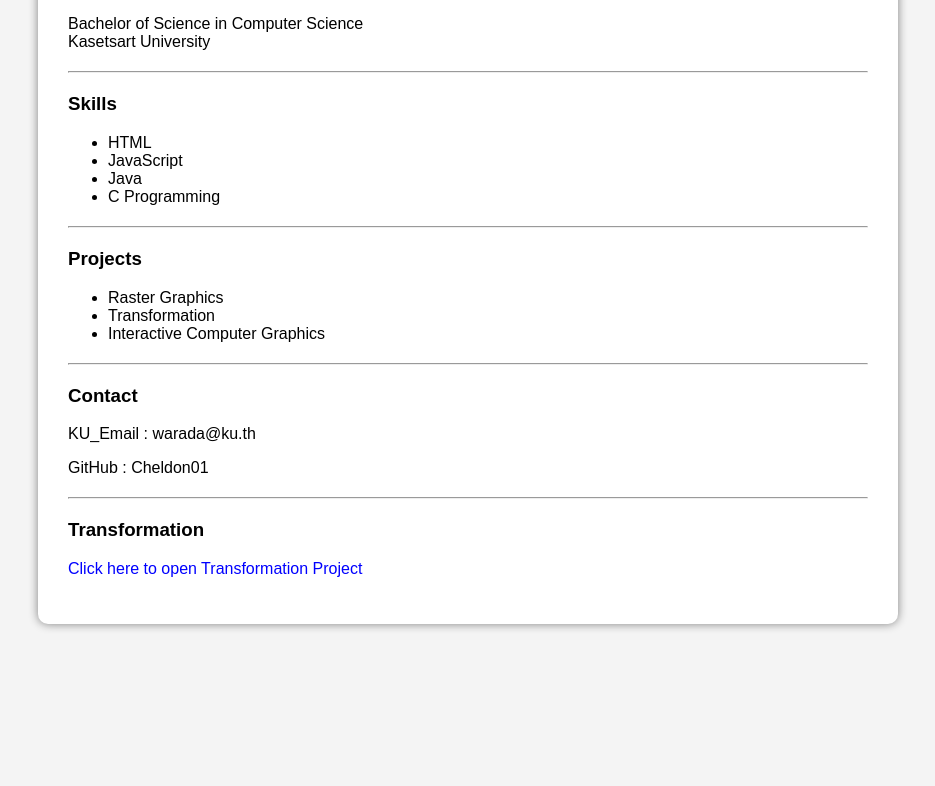
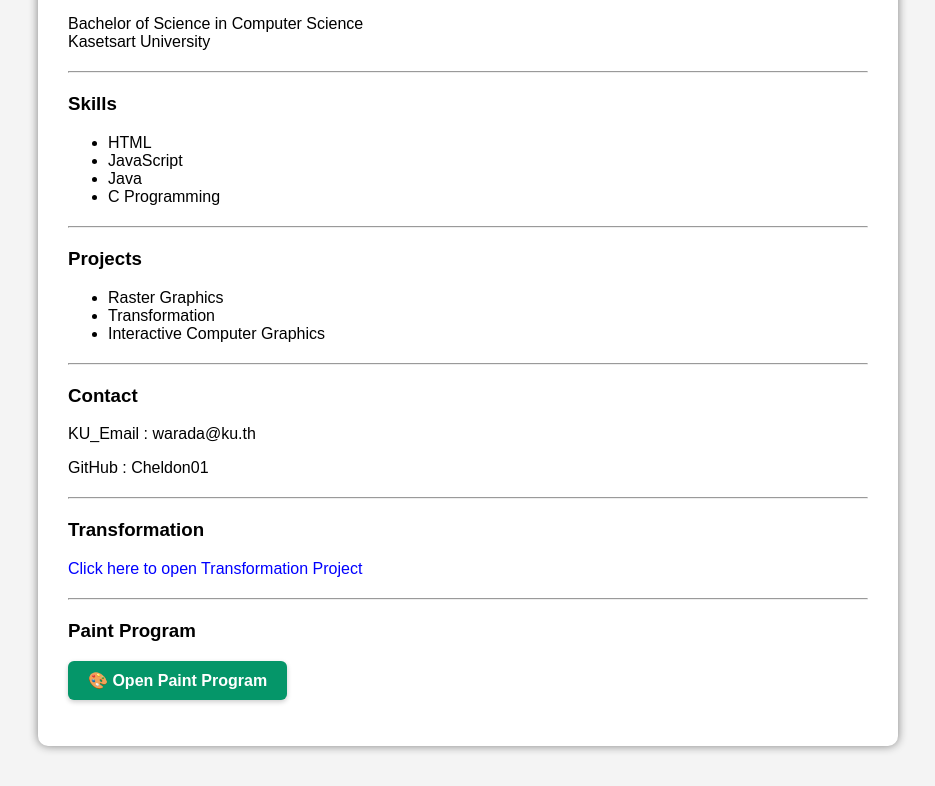
Before and after one commit to Cheldon01/Warada-800.github.io, a plain HTML site: page index.html in a window 1280 px wide. Shown: the part 346-1132 px from the top of the page, without its empty margins (172-1107 px from the left). Before the commit the page ends 1010 px from the top, so only its background shows below. Drawn offline with Linux system fonts and the light colour scheme.

Commit message:
Update index.html

```diff
--- a/index.html
+++ b/index.html
@@ -106,6 +106,24 @@ Kasetsart University
 Click here to open Transformation Project
 </a>
 </p>
+<hr>
+
+
+<h3>Paint Program</h3>
+
+<p>
+<a href="PaintProgram.html"
+   style="display: inline-block;
+          padding: 10px 20px;
+          background-color: #059669;
+          color: white;
+          text-decoration: none;
+          font-weight: bold;
+          border-radius: 6px;
+          box-shadow: 0 2px 5px rgba(0,0,0,0.2);">
+    🎨 Open Paint Program
+</a>
+</p>
 
 </div>
 
```
